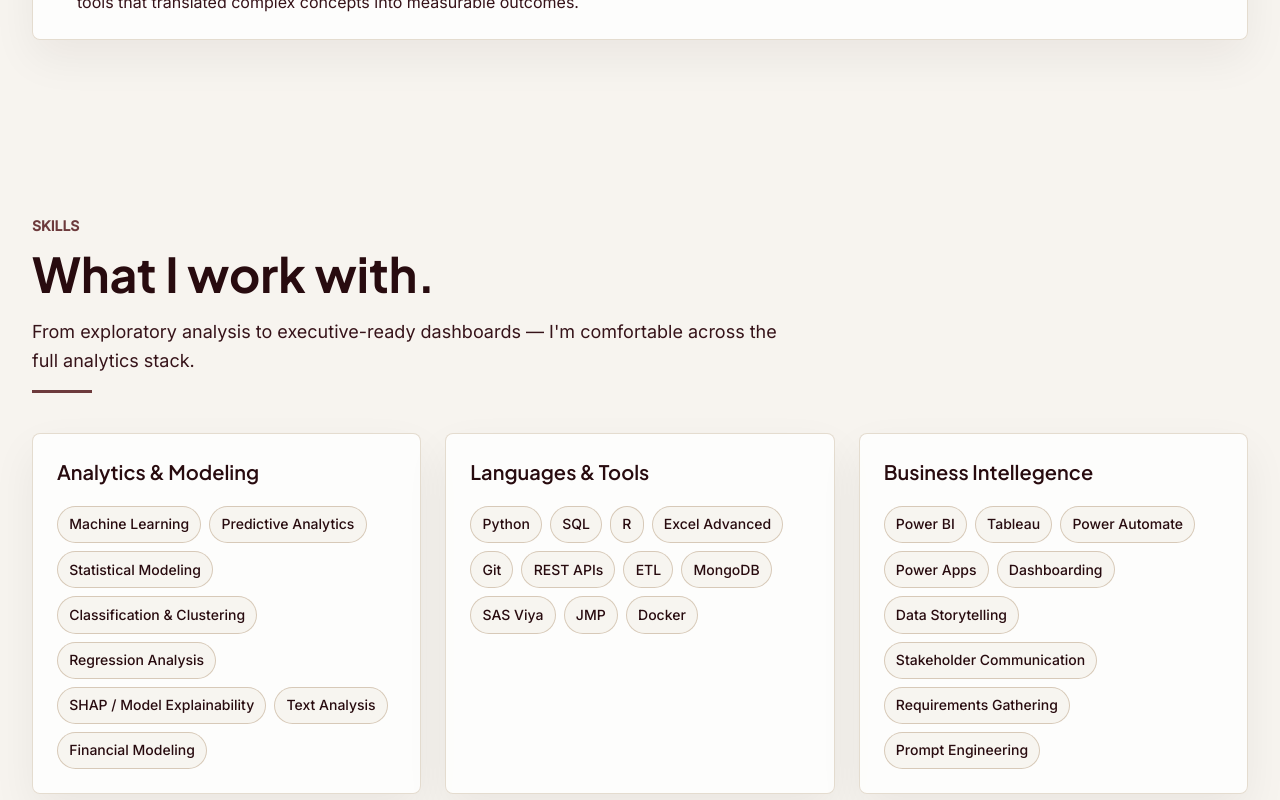
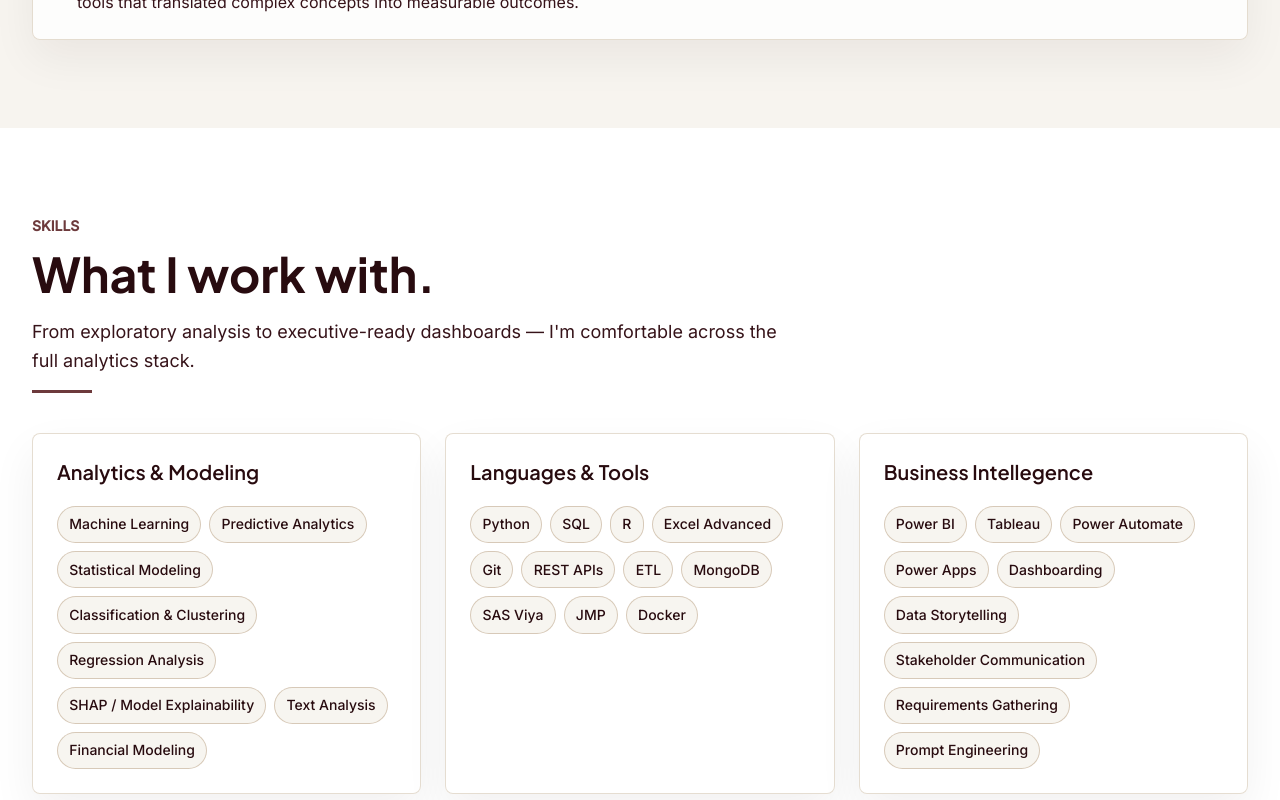
Before and after one commit to rishikagade/Portfolio_site, a React (Vite) app: page / in a window 1280 px wide. Shown: the part 2400-3200 px from the top of the page. Built offline with nearby package versions, Linux system fonts and the light colour scheme; the HTML template or start-up script is replaced by a standard one.

Commit message:
Separate skills section background

```diff
--- a/src/sections/SkillsSection.jsx
+++ b/src/sections/SkillsSection.jsx
@@ -40,7 +40,7 @@
   ];
 
   return (
-    <section id="skills" className="section-shell">
+    <section id="skills" className="section-shell bg-white">
       <div className="container-shell">
         <SectionTitle
           eyebrow="Skills"
```
